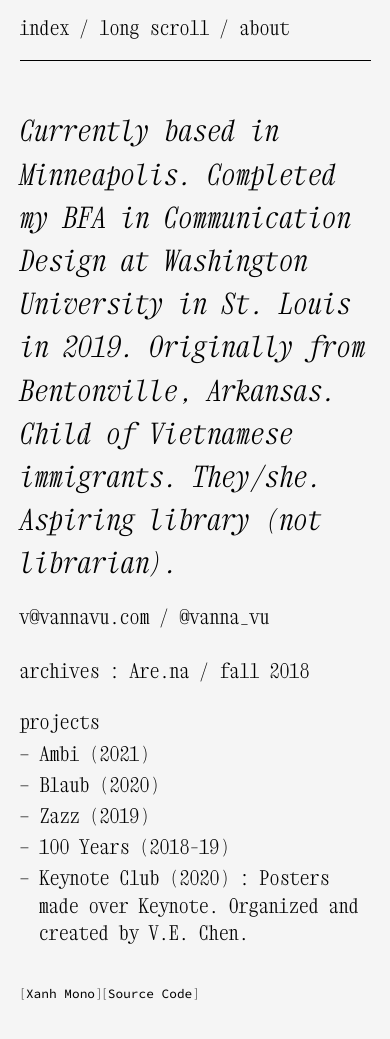
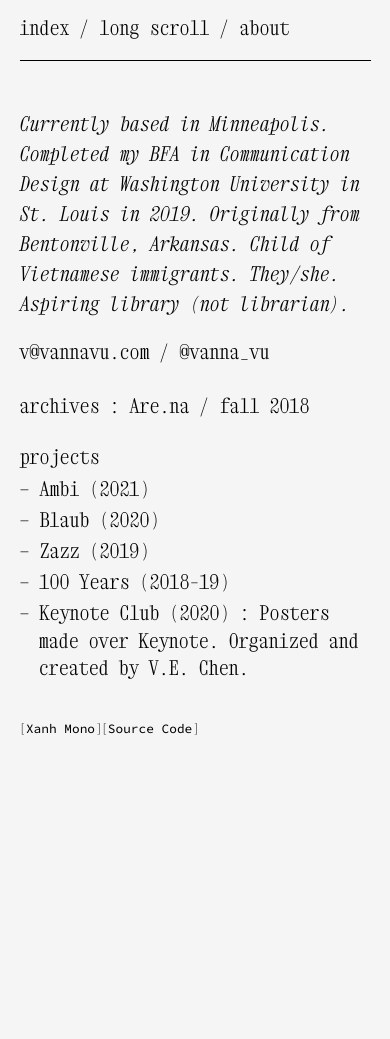
Before and after one commit to vannavu/vannavu.github.io, a Jekyll site: the page built from pages/index.md, in a window 390 px wide and 1100 px high. Shown: the top 1039 px of the window. Built offline with Jekyll 4.4.1, drawn with Linux system fonts in a browser that asks for light colours.

Commit message:
mobile font sizing

```diff
--- a/assets/css/theme.css
+++ b/assets/css/theme.css
@@ -420,7 +420,6 @@ main ol ul li {
 @media only screen and (max-width: 1000px) {
   :root {
     --root_ptsize: 15px;
-    --h1_basesize: 12vw;
   }
   body {
     padding: 0;
@@ -453,6 +452,9 @@ main ol ul li {
     display: block;
     left: 0;
     width: 100%;
+  }
+  main#about h3 {
+    font-size: var(--xanhmono);
   }
   h5, h6 {
     width: 100%;
```
